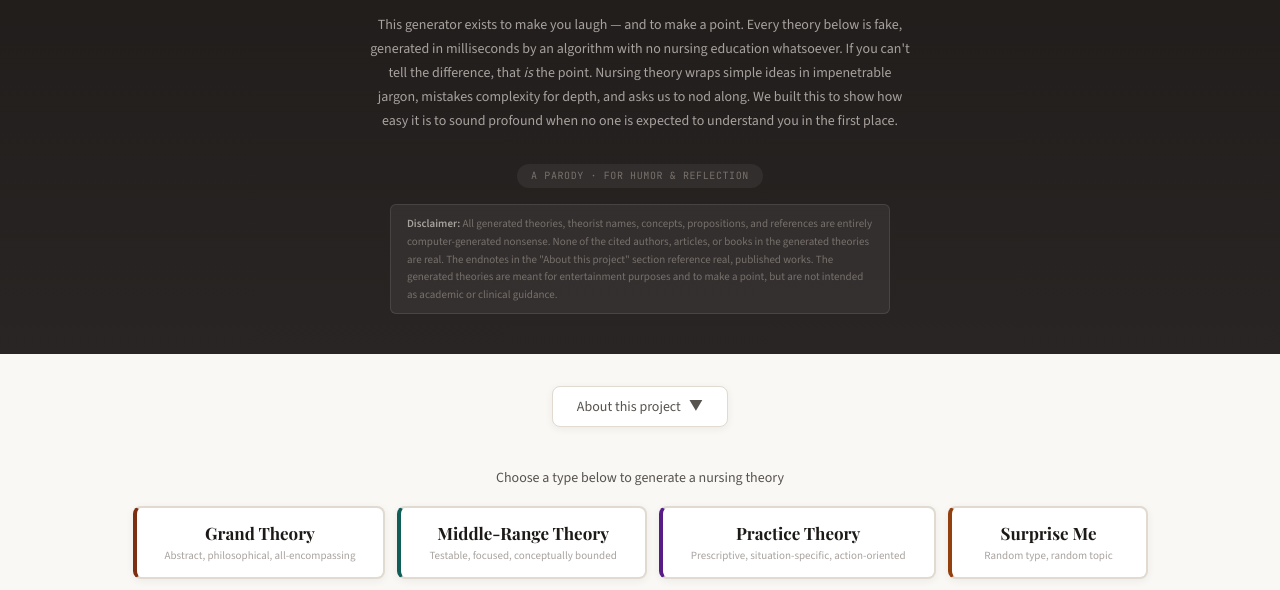
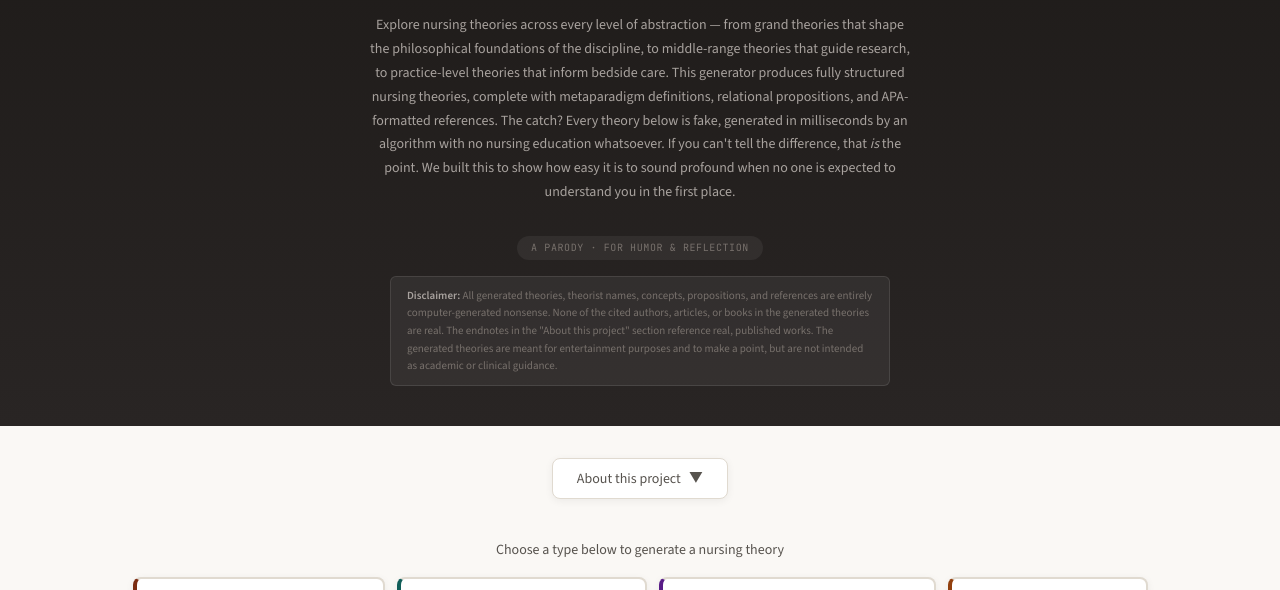
Before and after one commit to nursingtheory/nursing-theory, a plain HTML site: page index.html in a window 1280 px wide. Shown: the part 205-795 px from the top of the page. Drawn offline with nearby package versions, Linux system fonts and the light colour scheme; no server answers; a web font is replaced by a local one.

Commit message:
Rework intro paragraph for better search snippets

```diff
--- a/index.html
+++ b/index.html
@@ -267,7 +267,7 @@ footer a { color: var(--text2); }
 <header>
   <h1>The Nursing <em>Theory</em> Generator <span style="font-family:var(--body-serif);font-size:14px;font-weight:400;font-style:italic;color:#A8A29E;margin-left:4px">a project</span></h1>
   <p style="max-width:580px;margin:0 auto 16px;font-family:'Source Serif 4',Georgia,serif;font-size:16px;color:#D6D3D1;line-height:1.8;font-style:italic">"We took a practice built on observation, skill, and compassion — and buried it under jargon."</p>
-  <p style="max-width:540px;margin:0 auto 24px;font-size:14px;color:#A8A29E;line-height:1.7">This generator exists to make you laugh — and to make a point. Every theory below is fake, generated in milliseconds by an algorithm with no nursing education whatsoever. If you can't tell the difference, that <em>is</em> the point. Nursing theory wraps simple ideas in impenetrable jargon, mistakes complexity for depth, and asks us to nod along. We built this to show how easy it is to sound profound when no one is expected to understand you in the first place.</p>
+  <p style="max-width:540px;margin:0 auto 24px;font-size:14px;color:#A8A29E;line-height:1.7">Explore nursing theories across every level of abstraction — from grand theories that shape the philosophical foundations of the discipline, to middle-range theories that guide research, to practice-level theories that inform bedside care. This generator produces fully structured nursing theories, complete with metaparadigm definitions, relational propositions, and APA-formatted references. The catch? Every theory below is fake, generated in milliseconds by an algorithm with no nursing education whatsoever. If you can't tell the difference, that <em>is</em> the point. We built this to show how easy it is to sound profound when no one is expected to understand you in the first place.</p>
   <div class="disclaimer" data-nosnippet>A parody &middot; For humor &amp; reflection</div>
   <div style="max-width:500px;margin:16px auto 0;padding:10px 16px;background:rgba(255,255,255,0.06);border:1px solid rgba(255,255,255,0.1);border-radius:6px;font-size:11px;color:#78716C;line-height:1.6;text-align:left">
     <strong style="color:#A8A29E">Disclaimer:</strong> All generated theories, theorist names, concepts, propositions, and references are entirely computer-generated nonsense. None of the cited authors, articles, or books in the generated theories are real. The endnotes in the "About this project" section reference real, published works. The generated theories are meant for entertainment purposes and to make a point, but are not intended as academic or clinical guidance.
```
